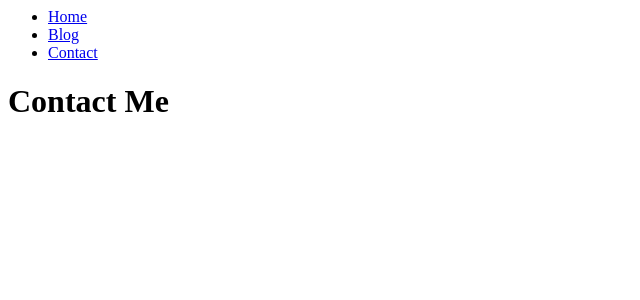
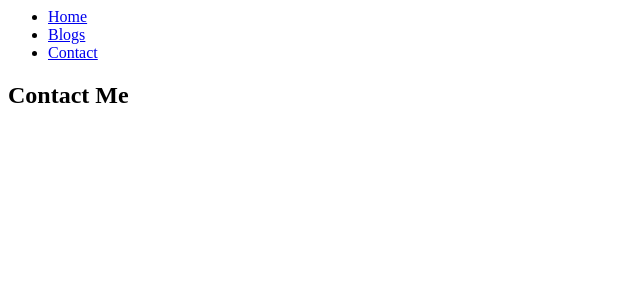
Before and after one commit to seth-agba/_Vie, a React (Create React App) app: page /contact in a window 1280 px wide. Shown: the top 300 px of the page, without its empty margins (0-640 px from the left). Built offline with nearby package versions, Linux system fonts and the light colour scheme.

Commit message:
1 file modified, 2 added

```diff
--- /dev/null
+++ b/src/data.js
@@ -0,0 +1,14 @@
+export const links = [
+  {
+    name: 'Home',
+    path: '/',
+  },
+  {
+    name: 'Blogs',
+    path: '/Blogs',
+  },
+  {
+    name: 'Contact',
+    path: '/Contact',
+  },
+];
--- a/src/pages/Layout.js
+++ b/src/pages/Layout.js
@@ -1,22 +1,21 @@
 import React from 'react';
-import { Outlet, Link } from 'react-router-dom';
+import { Outlet, Link, NavLink } from 'react-router-dom';
+import { links } from '../data';
 export default function Layout() {
   return (
-    <>
-      <nav>
+    <nav>
+      <div>
         <ul>
-          <li>
-            <Link to="/">Home</Link>
-          </li>
-          <li>
-            <Link to="/Blogs">Blog</Link>
-          </li>
-          <li>
-            <Link to="/contact">Contact</Link>
-          </li>
+          {links.map(({ path, name }, index) => {
+            return (
+              <li key={index}>
+                <NavLink to={path}>{name}</NavLink>
+              </li>
+            );
+          })}
         </ul>
-      </nav>
-      <Outlet />
-    </>
+        <Outlet />
+      </div>
+    </nav>
   );
 }
```
Also changed, not shown: src/pages/NavBar.jsx (added, +50 -0 lines).
